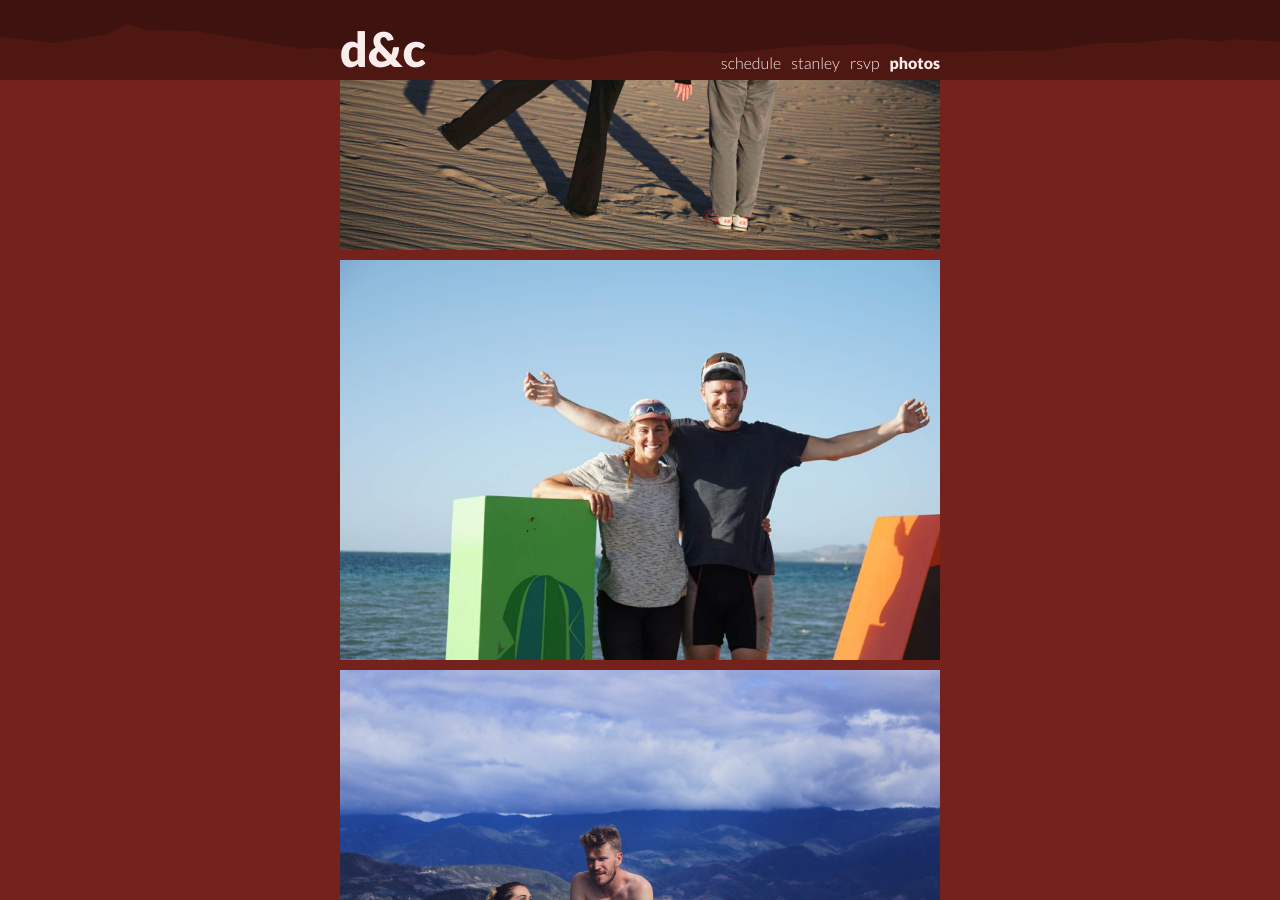
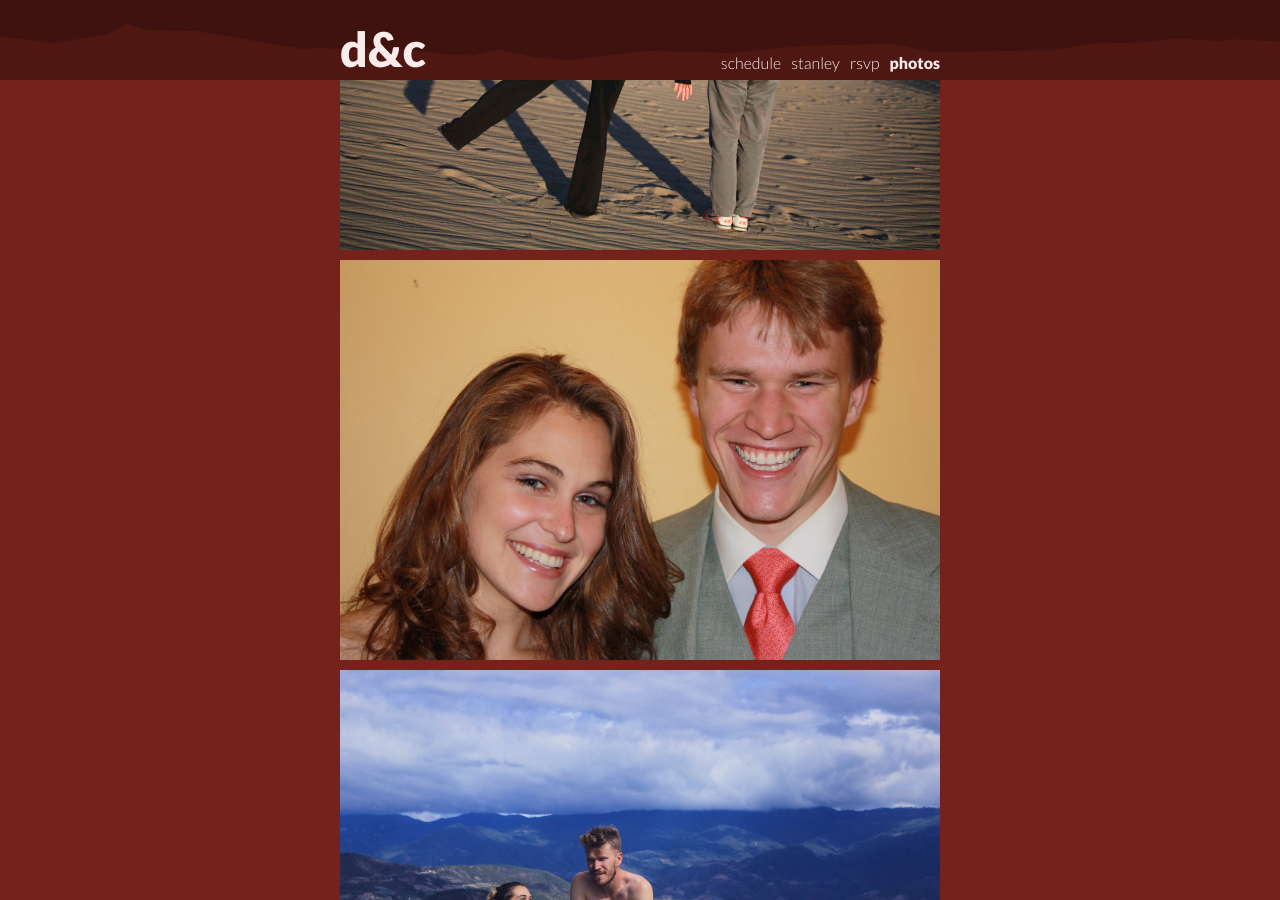
Before and after one commit to dproctor/wedding-website, a Jekyll site: the page built from photos.md, in a window 1280 px wide and 900 px high, scrolled down 1080 px. Built offline with Jekyll 4.4.1, drawn with Linux system fonts in a browser that asks for light colours.

Commit message:
Rearranged photo order

```diff
--- a/photos.md
+++ b/photos.md
@@ -9,21 +9,21 @@ permalink: /photos/
     <img src="/assets/img/narrows.jpg">
     <img src="/assets/img/twin_peaks.jpg">
     <img src="/assets/img/shadows.jpg">
-    <img src="/assets/img/la_paz.jpg">
+    <img src="/assets/img/senior_formal.jpg">
     <img src="/assets/img/oaxaca.jpg">
     <img src="/assets/img/oregon_coast.jpg">
     <img src="/assets/img/quito.jpg">
-    <img src="/assets/img/senior_formal.jpg">
+    <img src="/assets/img/swings.jpg">
     <img src="/assets/img/ski.jpg">
-    <img src="/assets/img/desert.jpg">
     <img src="/assets/img/stanley.jpg">
     <img src="/assets/img/ushuaia.jpg">
-    <img src="/assets/img/costa_rica.jpg">
+    <img src="/assets/img/la_paz.jpg">
+    <img src="/assets/img/desert.jpg">
     <img src="/assets/img/ecuador.jpg">
+    <img src="/assets/img/beso.jpg">
     <img src="/assets/img/colorado.jpg">
     <img src="/assets/img/fancy.jpg">
-    <img src="/assets/img/beso.jpg">
-    <img src="/assets/img/swings.jpg">
+    <img src="/assets/img/costa_rica.jpg">
   </div>
 </div>
 
```
